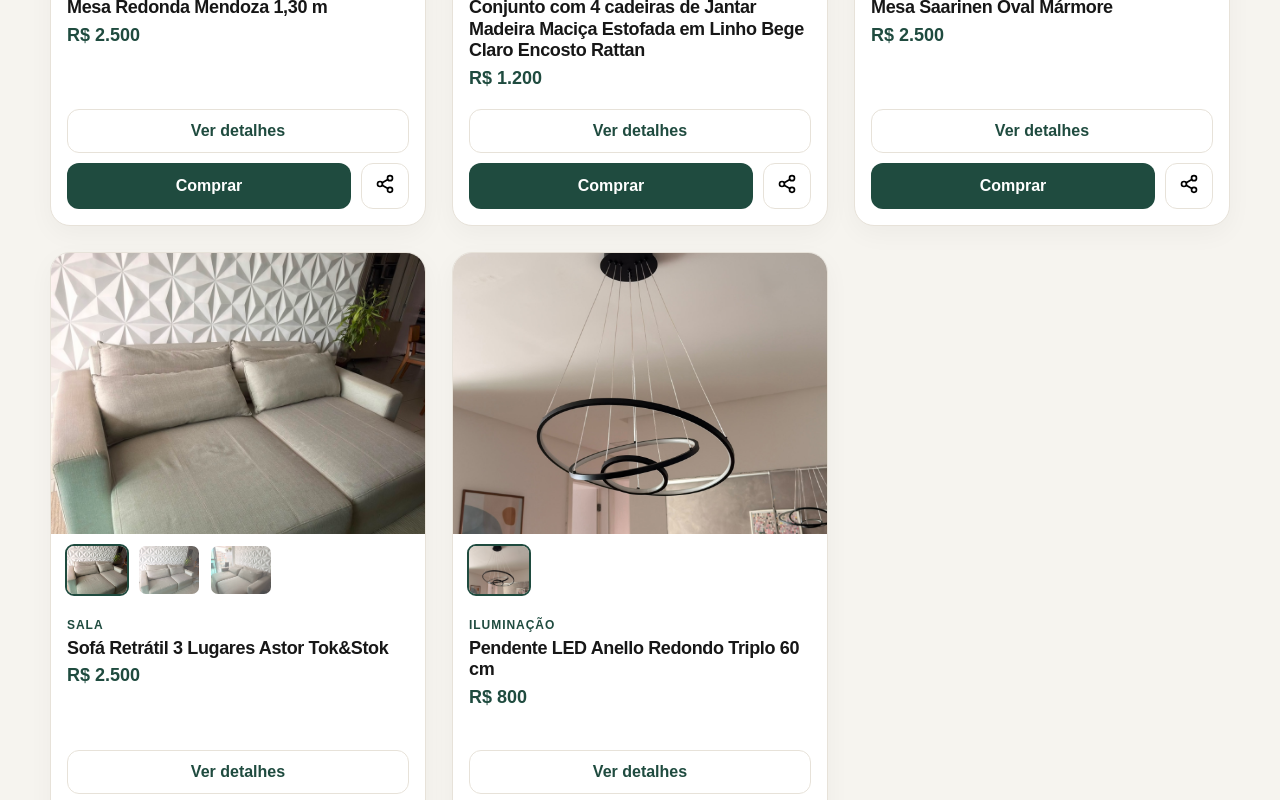
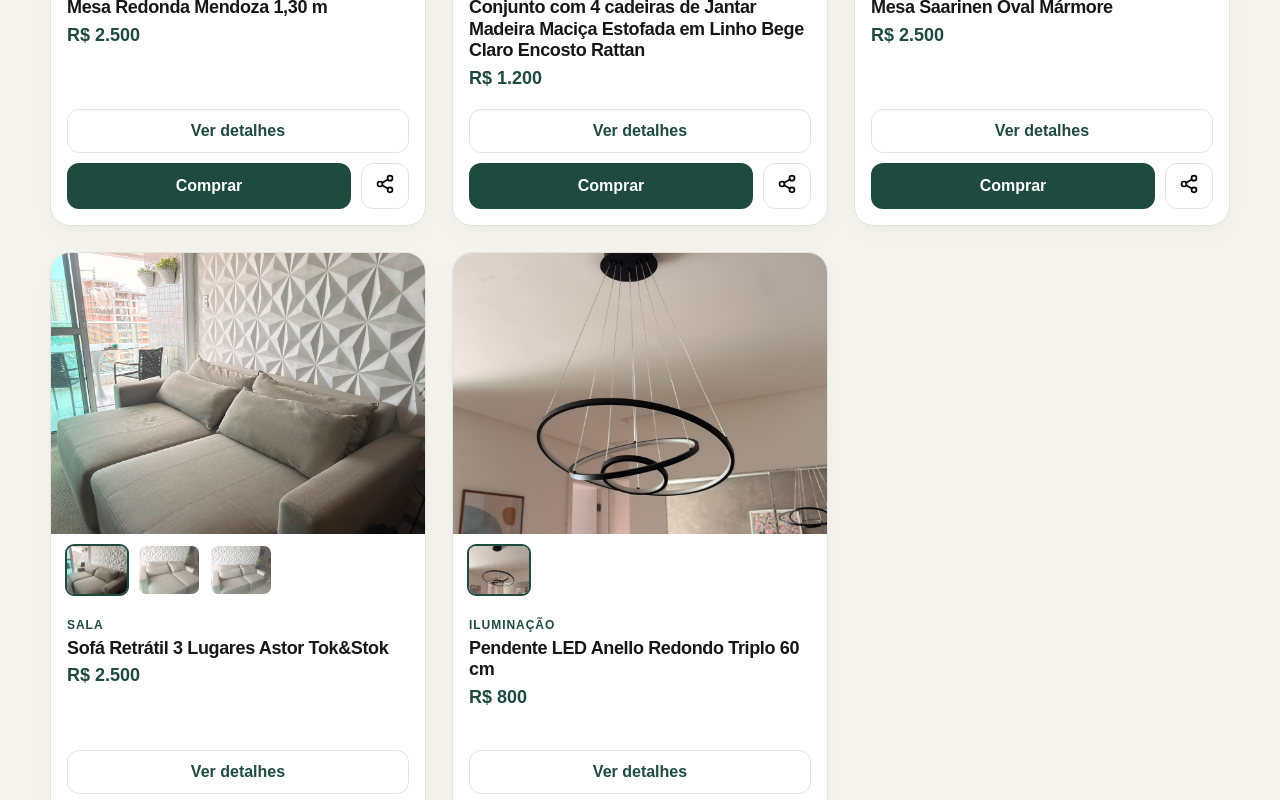
Before and after one commit to lucasandradem/desapega, a Next.js app: page / in a window 1280 px wide. Shown: the part 646-1446 px from the top of the page. Built offline with nearby package versions, Linux system fonts and the light colour scheme.

Commit message:
add modal description

```diff
--- a/data/products.ts
+++ b/data/products.ts
@@ -77,9 +77,9 @@ export const products: Product[] = [
     dimensions:
       "216 cm (L) × 110 cm (P fechado) / 154 cm (P aberto) × 90 cm (A) • Assento: 45 cm de altura • Braços: 56 cm de altura • Peso: 90 kg",
     images: [
+      "/products/sofa-astor/03.jpeg",
       "/products/sofa-astor/01.jpeg",
       "/products/sofa-astor/02.jpeg",
-      "/products/sofa-astor/03.jpeg",
     ],
     referenceUrl:
       "https://www.tokstok.com.br/sofa-retratil-3-lugares-cinza-claro-astor/p?idsku=359083&region_id=000003&utm_source=google&utm_medium=cpc&utm_campaign=23545821093&utm_term=193443983935&gad_source=1&gad_campaignid=23545821093&gbraid=0AAAAADGVPjXDP5vk-nkZDfI3uPZORsHHd&gclid=CjwKCAjwsrbTBhAvEiwA0Bpp4X4gQgccigUO8yCGVLEZuATEzd3reAOC0BeOrmBYzAHk1aw1n2xJ7xoC0goQAvD_BwE",
```
